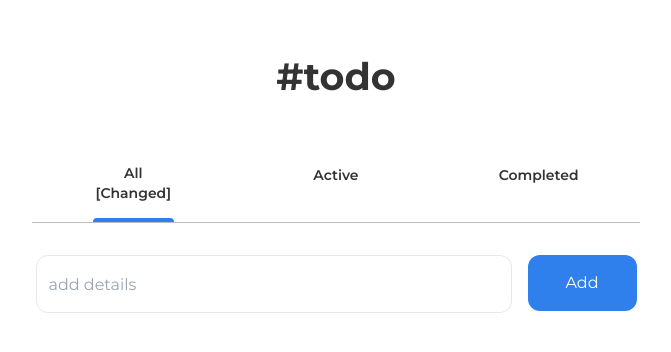
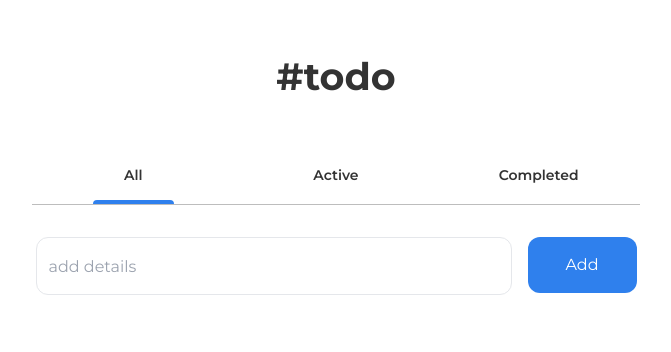
Before and after one commit to kikicodes23/cloud-service-linux, a React (Vite) app: page / in a window 1280 px wide. Shown: the top 352 px of the page, without its empty margins (304-975 px from the left). Built offline with nearby package versions, Linux system fonts and the light colour scheme.

Commit message:
feat: upload new change :sparkles:

```diff
--- a/src/components/Menu.jsx
+++ b/src/components/Menu.jsx
@@ -22,7 +22,7 @@ export function Menu({ currentFilter, setCurrentFilter }) {
             }`}
             onClick={filterAll}
           >
-            All [Changed]
+            All
           </button>
         </li>
 
```
